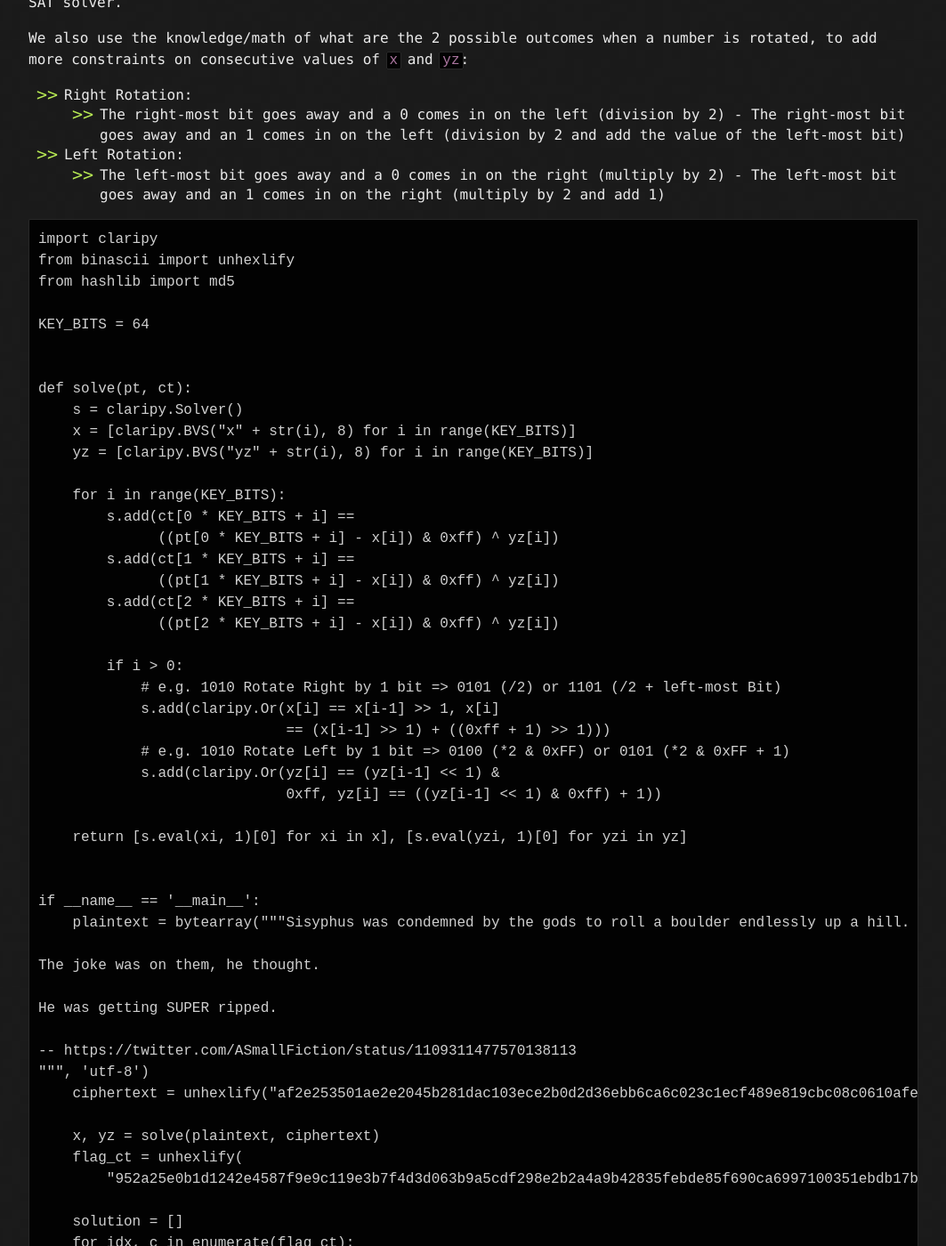
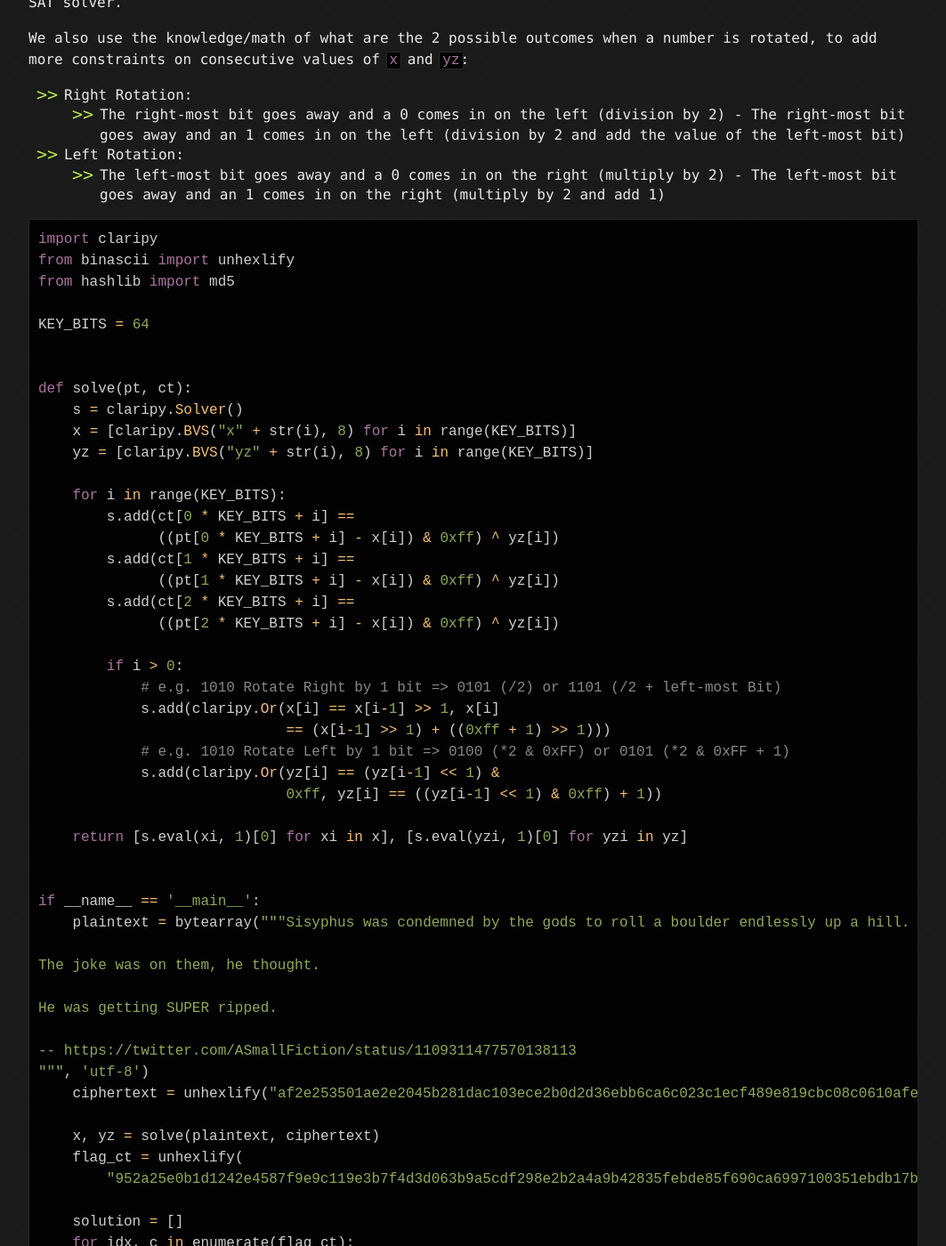
Before and after one commit to cybermouflons/cybermouflons.com, a Jekyll site: the page built from _posts/2019-10-17-squarectf-cipher-go.md, in a window 1280 px wide and 1400 px high, scrolled down 2083 px. Shown: the whole window at 89% size, without its empty margins (108-1171 px from the left). Built offline with Jekyll 4.4.1, drawn with Linux system fonts in a browser that asks for light colours; some of the changed text lies outside the part shown.

Commit message:
added language highlighting

````diff
--- a/_posts/2019-10-17-squarectf-cipher-go.md
+++ b/_posts/2019-10-17-squarectf-cipher-go.md
@@ -6,7 +6,7 @@
 
 We are given the following encryption and decryption functions along with 5 plaintexts and 5+1 ciphertexts. One of the ciphertext files is `flag.txt.enc`.
 
-```
+```go
 func encrypt(plaintext []byte, key []byte) string {
   x := uint64(binary.LittleEndian.Uint64(key[0:]))
   y := uint64(binary.LittleEndian.Uint64(key[8:]))
@@ -89,7 +89,7 @@
 - Left Rotation:
 	- The left-most bit goes away and a 0 comes in on the right (multiply by 2)	- The left-most bit goes away and an 1 comes in on the right (multiply by 2 and add 1)
 
-```
+```python
 import claripy
 from binascii import unhexlify
 from hashlib import md5
````
